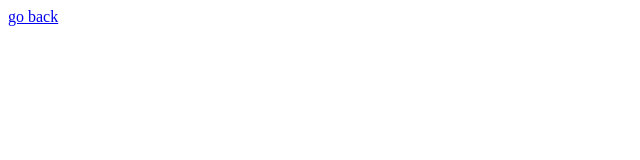
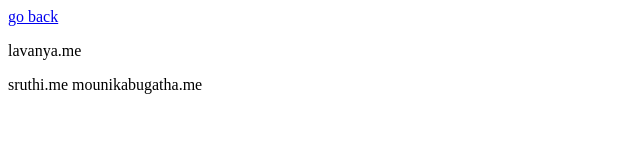
Before and after one commit to Parnikakrishna2/sample, a plain HTML site: page links.html in a window 1280 px wide. Shown: the whole page, without its empty margins (0-640 px from the left). Drawn offline with Linux system fonts and the light colour scheme.

Commit message:
added links

```diff
--- a/links.html
+++ b/links.html
@@ -3,6 +3,9 @@
     <head>
 <a href="index.html">go back</a></head>
 <body>
-<a
-href="lavanya.me"></a></body>
+<P>
+    lavanya.me
+</P>
+<p1>sruthi.me</p1>
+<p2>mounikabugatha.me</p2>
 </html>
```
